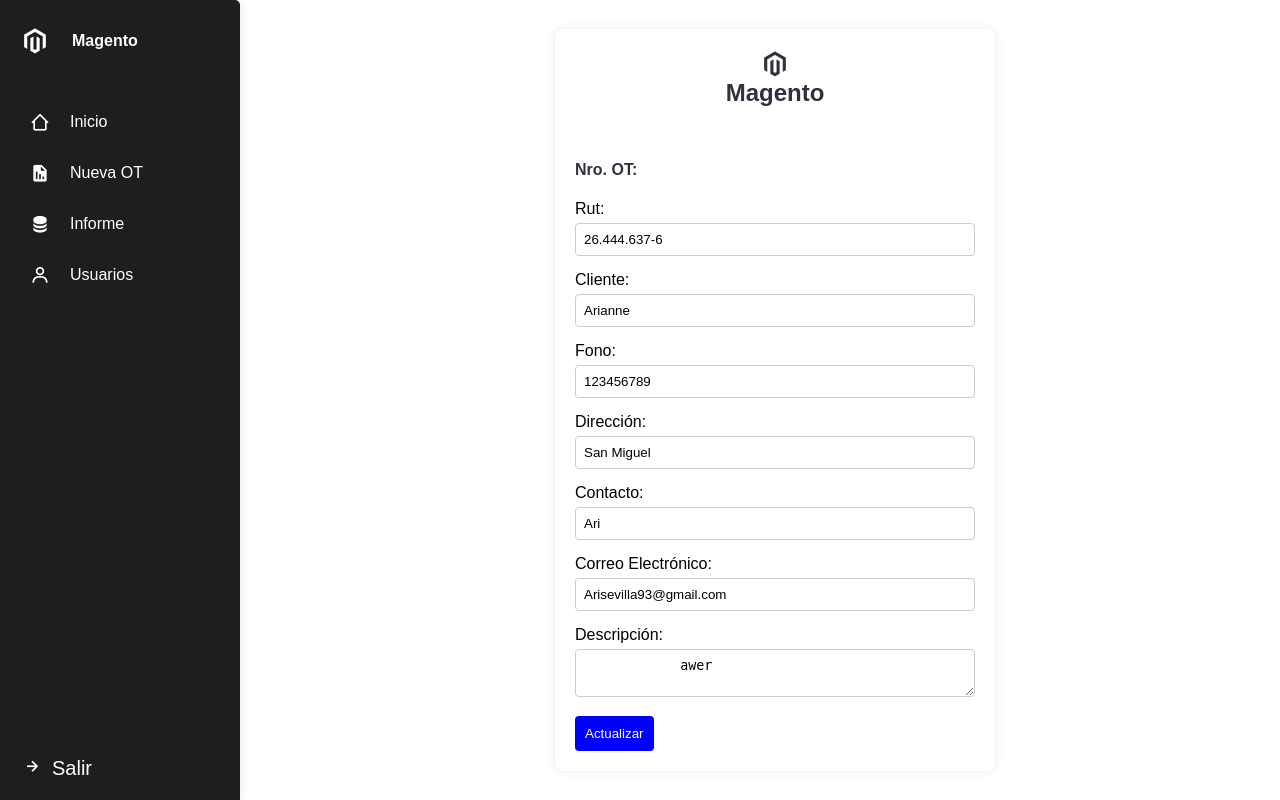
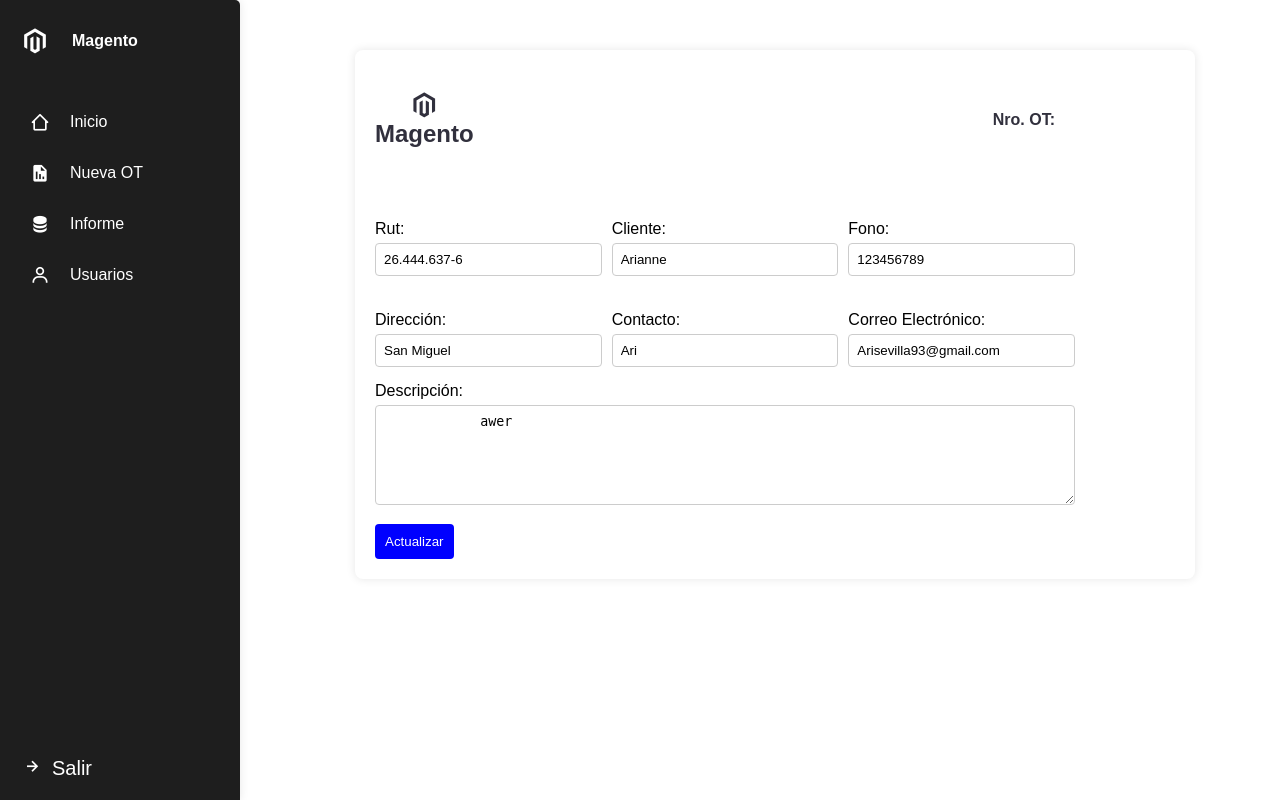
Before and after one commit to Arisevilla/PythonDjangoRegistrosUsuarios, a Django app: page /listado/detalle/1003 in a window 1280 px wide. Run offline with Django 4.2, Linux system fonts and the light colour scheme; a user stored in the database is signed in; data comes from the database, SQL or seed files in the repository; both versions use the stored data as it was after the commit.

Commit message:
vista de actualizar lista

```diff
--- a/login/templates/inicio.html
+++ b/login/templates/inicio.html
@@ -397,6 +397,11 @@
     {% if nombre and apellido %}
     <i class='bx bx-user-circle'></i>
     <p class="user">{{nombre}} {{apellido}}</p>
+
+        {% if user.is_staff %}
+            <p class="user">Administrador</p>
+        {% endif %}
+
         {% if user.userprofile.foto %}
             <img src="{{ user.userprofile.foto.url }}" alt="Foto de perfil">
         {% endif %}
--- a/login/templates/listado.html
+++ b/login/templates/listado.html
@@ -356,6 +356,7 @@
 
 
 
+
     </style>
 </head>
 <body>
@@ -455,7 +456,7 @@
     <tr>
     <td>{{registro.id}}</td>
     <td>{{registro.user.username}}</td>
-    <td>{{registro.cliente}}</td>
+    <td class="cliente-color">{{registro.cliente}}</td>
     <td>{{registro.fecha|date:"d/m/Y"}}</td>
     <td>{{registro.rut}}</td>
     <td>{{registro.direccion}}</td>
--- a/login/templates/listadoEditar.html
+++ b/login/templates/listadoEditar.html
@@ -26,17 +26,30 @@
       }
 
       .title-registro{
-        text-align: left;
+        text-align: center;
         color: #31303D;
         margin-bottom:20px;
+        align-items: center;
+        justify-content: center;
+        flex-direction: column;
         }
 
+
+
       .title-registro h2{
-      margin:0;
+        margin:0;
       }
+        .registro-group{
+          margin-bottom:15px;
+          flex:1;
+            margin-right: 10px;
+            flex: 0 0 calc(33.33% - 10px);
 
-      .registro-group{
-          margin-bottom:15px;
+        }
+
+        .registro-group textarea{
+          width: 700px;
+          height: 100px;
         }
 
         .registro-group input, textarea{
@@ -46,7 +59,6 @@
             border-radius: 4px;
             box-sizing: border-box;
         }
-
         .botones{
             display: flex;
             justify-content: space-between;
@@ -68,6 +80,45 @@
             text-decoration: none;
         }
 
+        .container-form{
+            display: flex;
+            flex-wrap: wrap;
+            width: 800px;
+            margin: auto;
+            background-color: #ffffff;
+            padding: 20px;
+            border-radius: 8px;
+            box-shadow: 0 0 10px rgba(0,0,0,0.1);
+            max-width: 800px;
+            margin-top: 50px;
+
+        }
+
+        .container-busqueda{
+        width: 100%;
+        margin-bottom: 20px;
+        }
+
+        .boton-buscar input{
+            width: 100%;
+            padding: 10px;
+            border: none;
+            border-radius: 4px;
+            background-color:blue;
+            color:#fff;
+            cursor:pointer;
+        }
+      .boton-buscar input[type="submit"] {
+      padding: 8px 12px;
+      font-size: 12px;
+      width: 70px;
+    }
+
+
+
+
+
+
 
 
       .navbar {
@@ -81,12 +132,22 @@
         padding:20px;
         box-shadow: 0 0 10px rgba(0,0,0,0.1);
         border-top-right-radius: 5px;
-        border-top-right-radius: 5px;
         position: relative;
       }
 
       .navbar:hover{
         width: 200px;
+      }
+
+      .link-login{
+        position: absolute;
+        bottom:20px;
+        left:10px;
+        color: #fff;
+        text-decoration:none;
+        margin-right: 10px;
+        color:#fff;
+        font-size: 20px;
       }
 
       .navbar ul{
@@ -127,17 +188,6 @@
 
       }
 
-      .link-login{
-        position: absolute;
-        bottom:20px;
-        left:10px;
-        color: #fff;
-        text-decoration:none;
-        margin-right: 10px;
-        color:#fff;
-        font-size: 20px;
-      }
-
 
       .navbar a{
         color: white;
@@ -175,14 +225,10 @@
 
       }
 
-      .container-form{
-            max-width: 400px;
-            width: 100%;
-            margin: auto;
-            background-color: #ffffff;
-            padding: 20px;
-            border-radius: 8px;
-            box-shadow: 0 0 10px rgba(0,0,0,0.1);
+      .error-message{
+            color: blue;
+            text-align: center;
+            margin-top: 10px;
         }
 
         .registro-group label{
@@ -190,6 +236,48 @@
           text-align: left;
           margin-bottom: 5px;
         }
+
+        .user{
+          color:#31303D;
+          font-size: 18px;
+          font-weight: bold;
+          margin-top:10px;
+        }
+
+        .dashboard-row{
+      display:flex;
+      justify-content: space-between;
+      margin-top: 20px;
+}
+
+    .formulario{
+
+      width: 100%;
+
+      gap:10px
+    }
+
+  .dashboard-row-textarea{
+    display: flex;
+    flex-direction: column;
+    align-items: center;
+
+    }
+
+    .text-center{
+      padding-right: 30px;
+    }
+
+    .user{
+      padding-top: 50px;
+    }
+
+    .dashboard-rut{
+      display:flex;
+      justify-content: space-between;
+      margin-top: 20px;
+      padding-left: 450px;
+}
 
 
 
```
Also changed, not shown: login/templates/home.html (+52 -0 lines), db.sqlite3.
